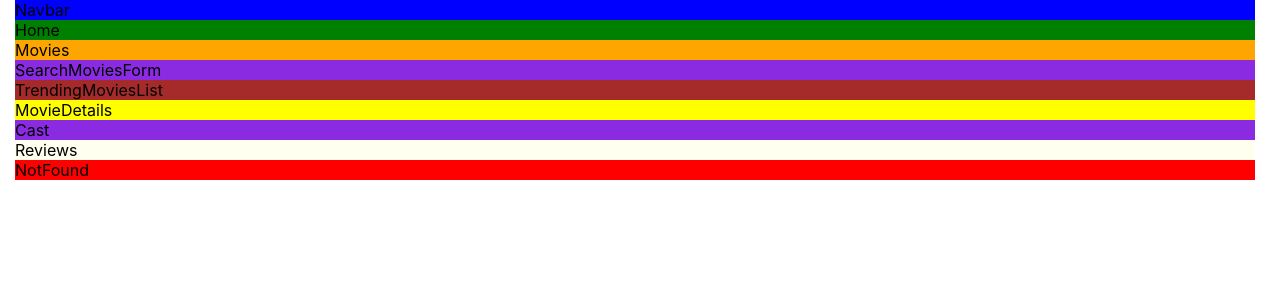
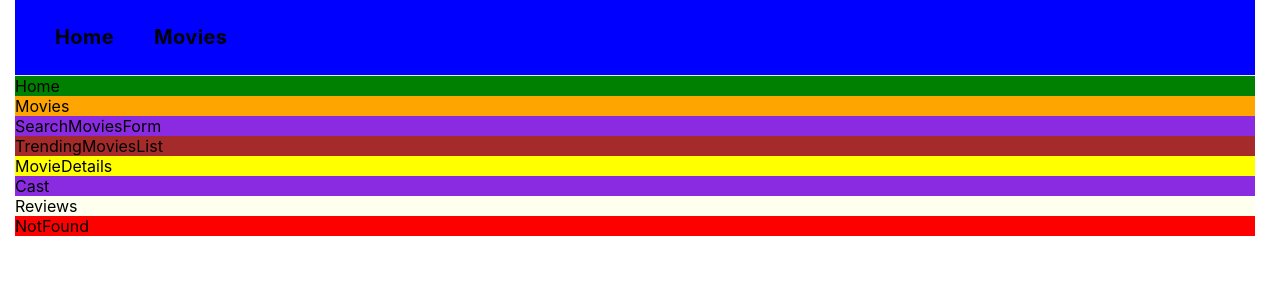
Before and after one commit to simplyNastya/goit-react-hw-05-movies, a React (Create React App) app: page / in a window 1280 px wide. Shown: the top 300 px of the page. Built offline with nearby package versions, Linux system fonts and the light colour scheme.

Commit message:
Refactored code
Added css to navbar

```diff
--- a/src/components/App.jsx
+++ b/src/components/App.jsx
@@ -2,11 +2,11 @@ import { BrowserRouter } from 'react-router-dom';
 
 import Cast from './Cast/Cast';
 import Navbar from './Navbar/Navbar';
+import Home from 'pages/Home/Home';
+import Movies from 'pages/Movies/Movies';
 import TrendingMoviesList from './TrendingMoviesList/TrendingMoviesList';
 import Reviews from './Reviews/Reviews';
-import Home from 'pages/Home/Home';
 import MovieDetails from 'pages/MovieDetails/MovieDetails';
-import Movies from 'pages/Movies/Movies';
 import SearchMoviesForm from './SearchMoviesForm/SearchMoviesForm';
 import NotFound from 'pages/NotFound/NotFound';
 
--- a/src/components/Navbar/Navbar.jsx
+++ b/src/components/Navbar/Navbar.jsx
@@ -1,8 +1,29 @@
 // import PropTypes from 'prop-types';
+
 import styles from './navbar.module.css';
 
 const Navbar = () => {
-  return <p className={styles.text}>Navbar</p>;
+  return (
+    <header className={styles.headerSection}>
+      <nav className={styles.nav}>
+        <ul className={styles.navList}>
+          <li className={styles.navItem}>
+            <a
+              href="#"
+              className={`${styles.navLink} ${styles.navLinkCurrent}`}
+            >
+              Home
+            </a>
+          </li>
+          <li className={styles.navItem}>
+            <a href="#" className={styles.navLink}>
+              Movies
+            </a>
+          </li>
+        </ul>
+      </nav>
+    </header>
+  );
 };
 
 export default Navbar;
--- a/src/components/Navbar/navbar.module.css
+++ b/src/components/Navbar/navbar.module.css
@@ -1,3 +1,41 @@
-.text {
+.headerSection {
     background-color: blue;
+
+    padding-top: 10px;
+    padding-bottom: 10px;
+
+    color: #000;
+    border-bottom: 1px solid #ECECEC;
 }
+
+/* .nav {
+} */
+
+.navList {
+    display: flex;
+    gap: 40px;
+
+    list-style: none;
+}
+
+/* .navItem {
+} */
+
+.navLink {
+    text-decoration: none;
+
+    font-weight: 700;
+    font-size: 20px;
+    line-height: calc(16 / 14);
+    letter-spacing: 0.02em;
+
+    color: #000;
+}
+
+.navLink:hover,
+.navLink:focus {
+    color: red;
+}
+
+/*
+.navLinkCurrent {} */
```
